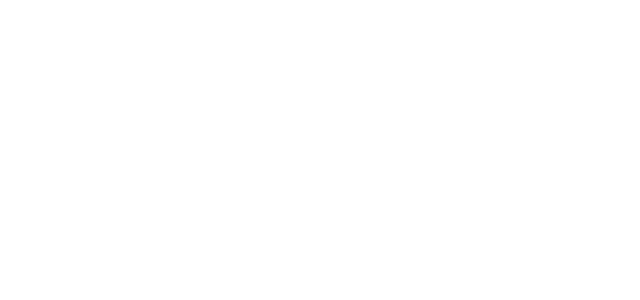
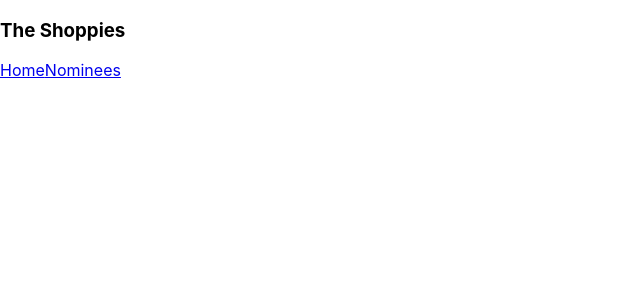
Before and after one commit to aimee-liang/shopify_2021, a React (Create React App) app: page / in a window 1280 px wide. Shown: the top 300 px of the page, without its empty margins (0-640 px from the left). Built offline with nearby package versions, Linux system fonts and the light colour scheme.

Commit message:
Moved Navbar to App.js

```diff
--- a/src/App.js
+++ b/src/App.js
@@ -1,11 +1,15 @@
 import React from "react"
 import {Route, Switch} from "react-router-dom"
+import Navbar from "./Components/Navbar"
 import Home from "./Components/Home"
 import Nominees from "./Components/Nominees"
 
 const App = props => {
   return(
     <>
+
+    <Navbar />
+
     <Switch>
       <Route path ="/home" render={() => <Home/> } />
       <Route path ="/nominees" render={()=> <Nominees/>} />
--- a/src/Components/Home.js
+++ b/src/Components/Home.js
@@ -1,10 +1,8 @@
 import React from "react"
-import Navbar from "./Navbar"
 
 const Home = props => {
     return(
         <>
-            <Navbar />
 
         </>
     )
```
